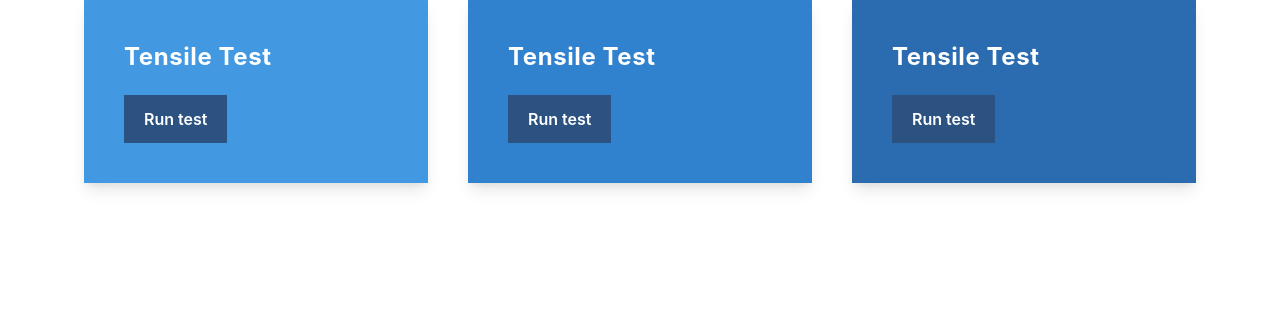
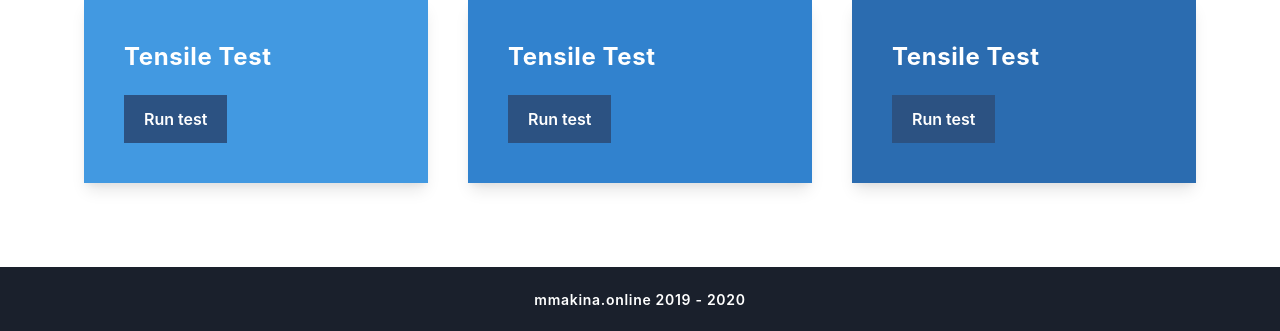
Before and after one commit to mmakina/animated-lab-reports, a PHP site: page / in a window 1280 px wide. Shown: the part 673-1004 px from the top of the page. Before the commit the page ends 863 px from the top, so only its background shows below. Run offline with PHP 8.4, Linux system fonts and the light colour scheme; some libraries are stand-ins or nearby versions.

Commit message:
Footer Complete

```diff
--- a/resources/js/components/FooterComponent.vue
+++ b/resources/js/components/FooterComponent.vue
@@ -0,0 +1,5 @@
+<template>
+    <footer class="h-16 flex items-center justify-center bg-gray-900">
+        <span class="text-sm text-white tracking-wider font-semibold"> mmakina.online 2019 - 2020</span>
+    </footer>
+</template>
--- a/resources/views/layouts/footer.view.php
+++ b/resources/views/layouts/footer.view.php
@@ -1,3 +1,4 @@
+    <footer-component></footer-component>
 </div>
 </body>
 </html>
```
Also changed, not shown: public/js/app.js.
